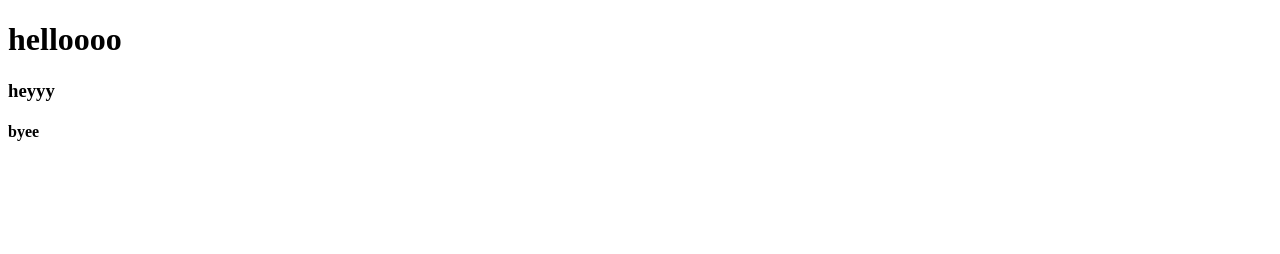
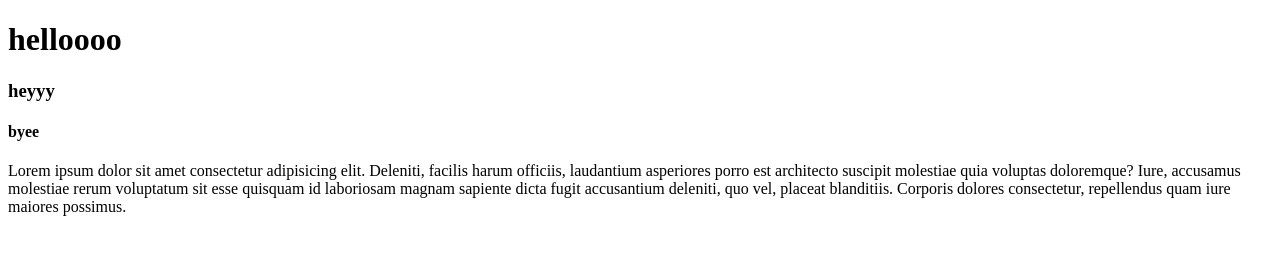
Before and after one commit to Tayyabah659/trial-, a plain HTML site: page index.html in a window 1280 px wide. Drawn offline with Linux system fonts and the light colour scheme.

Commit message:
i made changes

```diff
--- a/index.html
+++ b/index.html
@@ -15,5 +15,7 @@
     <h4>byee
 
     </h4>
+
+    <p>Lorem ipsum dolor sit amet consectetur adipisicing elit. Deleniti, facilis harum officiis, laudantium asperiores porro est architecto suscipit molestiae quia voluptas doloremque? Iure, accusamus molestiae rerum voluptatum sit esse quisquam id laboriosam magnam sapiente dicta fugit accusantium deleniti, quo vel, placeat blanditiis. Corporis dolores consectetur, repellendus quam iure maiores possimus.</p>
 </body>
 </html>
```
